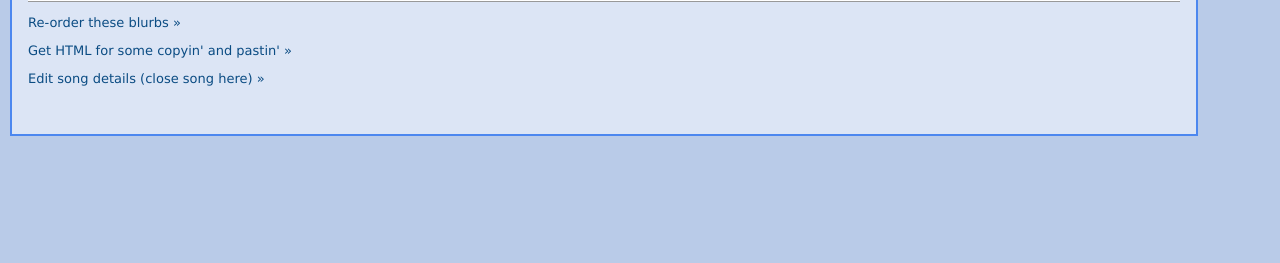
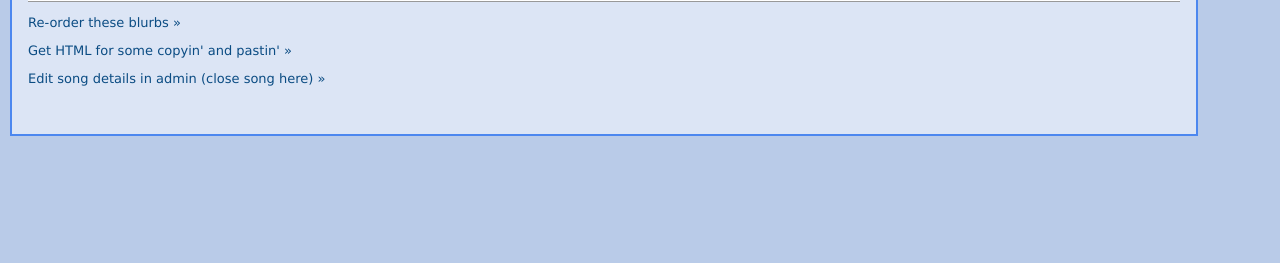
Before and after one commit to katstevens/jukebox-tnj, a Django app: template blurber/templates/preview_post.html in a window 1280 px wide. Shown: the part 206-469 px from the top of the page. Run offline with Django 3.2, Linux system fonts and the light colour scheme; the template is opened without the code that fills it, so the values that code supplies are empty.

Commit message:
Extra navigation links

```diff
--- a/blurber/templates/preview_post.html
+++ b/blurber/templates/preview_post.html
@@ -10,7 +10,7 @@
 	<div class="top-border" style="border-top:1px solid #999;">
 		<p><a href="{% url 'view_reviews' song.id %}">Re-order these blurbs &raquo;</a></p>
 		<p><a href="{% url 'fetch_html' song.id %}">Get HTML for some copyin' and pastin' &raquo;</a></p>
-		<p><a href="{% url 'admin:blurber_song_change' song.id %}">Edit song details (close song here) &raquo;</a></p>
+		<p><a href="{% url 'admin:blurber_song_change' song.id %}">Edit song details in admin (close song here) &raquo;</a></p>
 	</div>
 	{% if song.status == "closed" %}
 	<div class="top-border" style="border-top:1px solid #999;">
--- a/blurber/templates/schedule.html
+++ b/blurber/templates/schedule.html
@@ -71,5 +71,8 @@
 		</tr>
 	{% endfor %}
 	</table>
+	{% if request.user.is_staff %}
+	<p><a href="{% url 'admin:blurber_song_changelist' %}">View closed/published songs in admin &raquo;</a></p>
+	{% endif %}
 
 {% endblock %}
```
